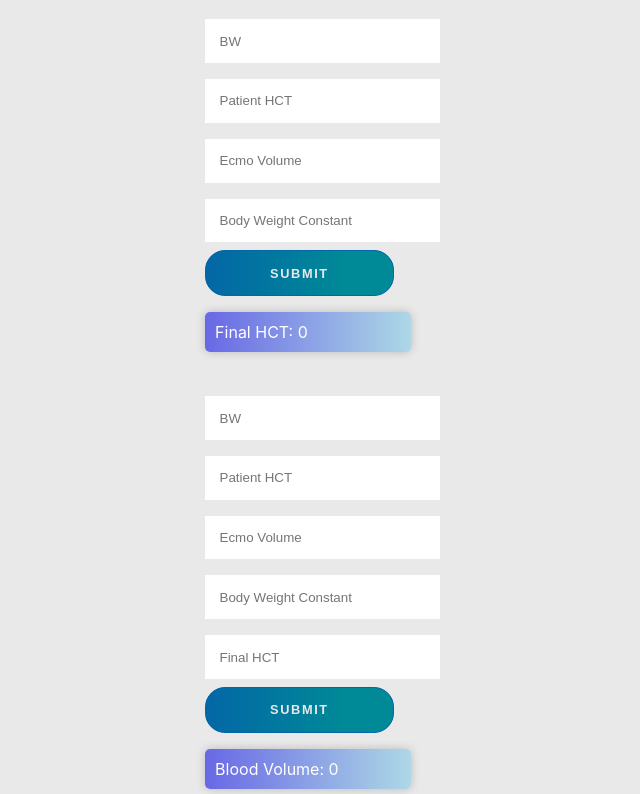
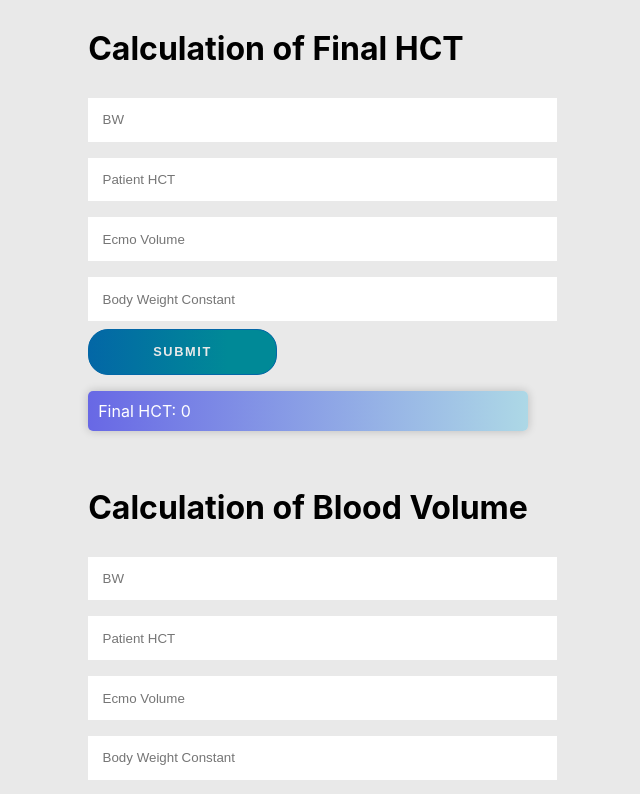
Before and after one commit to esotericelf/finalHCT, a React (Create React App) app: page / in a window 1280 px wide. Shown: the top 794 px of the page, without its empty margins (332-972 px from the left). Built offline with nearby package versions, Linux system fonts and the light colour scheme.

Commit message:
title added

```diff
--- a/src/App.js
+++ b/src/App.js
@@ -40,6 +40,7 @@ function UserForm() {
 
   return (
     <div>
+      <h1> Calculation of Final HCT </h1>
       <form onSubmit={handleSubmit}>
         <label>
           <input
@@ -85,6 +86,7 @@ function UserForm() {
       </form>
       <p class="gradient-bg">Final HCT: {sum}</p>
       <br></br>
+      <h1> Calculation of Blood Volume </h1>
       <form onSubmit={handleSubmitA}>
         <label>
           <input
```
